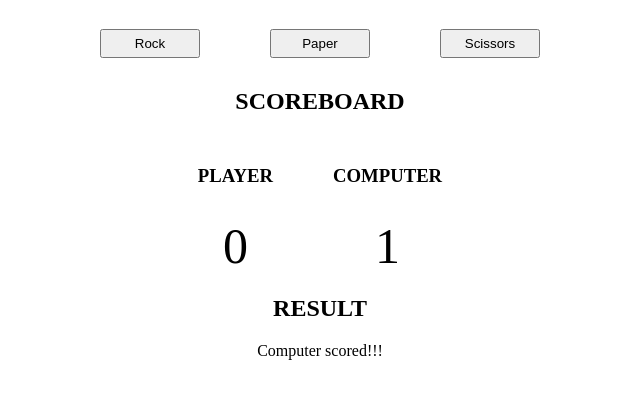
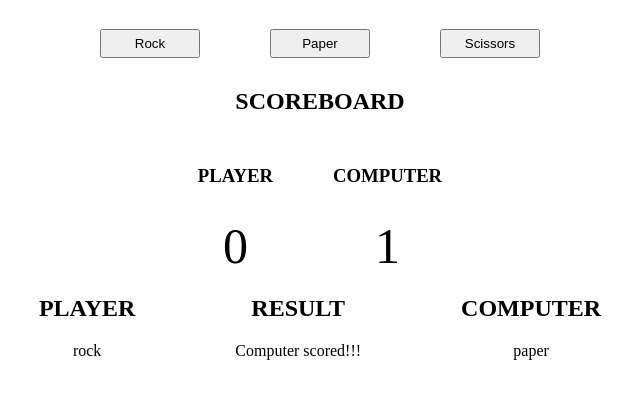
Before and after one commit to CatouKiri/Rock-Paper-Scissors, a plain HTML site: page index.html in a window 1280 px wide. Both pictures are taken after a click on the button "Rock". Shown: the part 61-460 px from the top of the page, without its empty margins (320-960 px from the left). Drawn offline with Linux system fonts and the light colour scheme.

Commit message:
add history of computer and player choices

```diff
--- a/index.html
+++ b/index.html
@@ -30,9 +30,19 @@
                 </div>
             </div>
         </div>
-        <div id="result">
-            <h2>RESULT</h2>
-            <div class="result"></div>
+        <div class="history">
+            <div id="player-history">
+                <h2>PLAYER</h2>
+                <div class="player-history"></div>
+            </div>
+            <div id="result">
+                <h2>RESULT</h2>
+                <div class="result"></div>
+            </div>
+            <div id="computer-history">
+                <h2>COMPUTER</h2>
+                <div class="computer-history"></div>
+            </div>
         </div>
     </body>
 </html>
--- a/index.js
+++ b/index.js
@@ -2,6 +2,8 @@ const rock = document.querySelector(".rock");
 const paper = document.querySelector(".paper");
 const scissors = document.querySelector(".scissors");
 const result = document.querySelector(".result");
+const playerHistory = document.querySelector(".player-history");
+const computerHistory = document.querySelector(".computer-history");
 
 rock.addEventListener("click", () => {
   round("rock");
@@ -25,29 +27,36 @@ function computerChoice() {
 }
 
 //play one round
-function round() {
+function round(player) {
   //get computer choice
   let computer = computerChoice();
-  let player = "rock";
+  const computerH = document.createElement("div");
+  computerH.setAttribute('class','computerH');
+  computerH.textContent = computer;
+  computerHistory.append(computerH);
+  const playerH = document.createElement("div");
+  playerH.setAttribute('class','playerH');
+  playerH.textContent = player;
+  playerHistory.append(playerH);
   if (player == computer) {
     return tie();
   } else if (player == "rock") {
     if (computer == "paper") {
-      return computerWins();
+      return computerWins(player, computer);
     } else {
-      return playerWins();
+      return playerWins(player, computer);
     }
   } else if (player == "paper") {
     if (computer == "scissors") {
-      return computerWins();
+      return computerWins(player, computer);
     } else {
-      return playerWins();
+      return playerWins(player, computer);
     }
   } else if (player == "scissors") {
     if (computer == "rock") {
-      return computerWins();
+      return computerWins(player, computer);
     } else {
-      return playerWins();
+      return playerWins(player, computer);
     }
   }
 }
@@ -61,7 +70,7 @@ function tie() {
   result.append(content);
 }
 
-function computerWins() {
+function computerWins(player, computer) {
   //add computer winning text
   const content = document.createElement("div");
   content.setAttribute('class','score');
@@ -112,8 +121,12 @@ function disabled() {
 function replay(playAgain) {
   result.removeChild(playAgain);
   let score = document.querySelectorAll(".score");
+  let playerH = document.querySelectorAll(".playerH");
+  let computerH = document.querySelectorAll(".computerH");
 for (let i = 0; i < score.length; i++) {
   result.removeChild(score[i]);
+  playerHistory.removeChild(playerH[i]);
+  computerHistory.removeChild(computerH[i]);
 }
   document.getElementById("player").innerHTML = 0;
   document.getElementById("computer").innerHTML = 0;
--- a/style.css
+++ b/style.css
@@ -1,6 +1,5 @@
 body {
   display: flex;
-  justify-content: center;
   flex-direction: column;
   align-items: center;
   margin: 0px;
@@ -56,3 +55,34 @@ h3 {
   flex-direction: column;
   align-items: center;
 }
+
+.history {
+  display: flex;
+  gap: 100px;
+}
+
+.player-history {
+  display: flex;
+  flex-direction: column;
+  align-items: center;
+  gap: 5px;
+}
+
+#player-history {
+  display: flex;
+  flex-direction: column;
+  align-items: center;
+}
+
+.computer-history {
+  display: flex;
+  flex-direction: column;
+  align-items: center;
+  gap: 5px;
+}
+
+#computer-history {
+  display: flex;
+  flex-direction: column;
+  align-items: center;
+}
```
